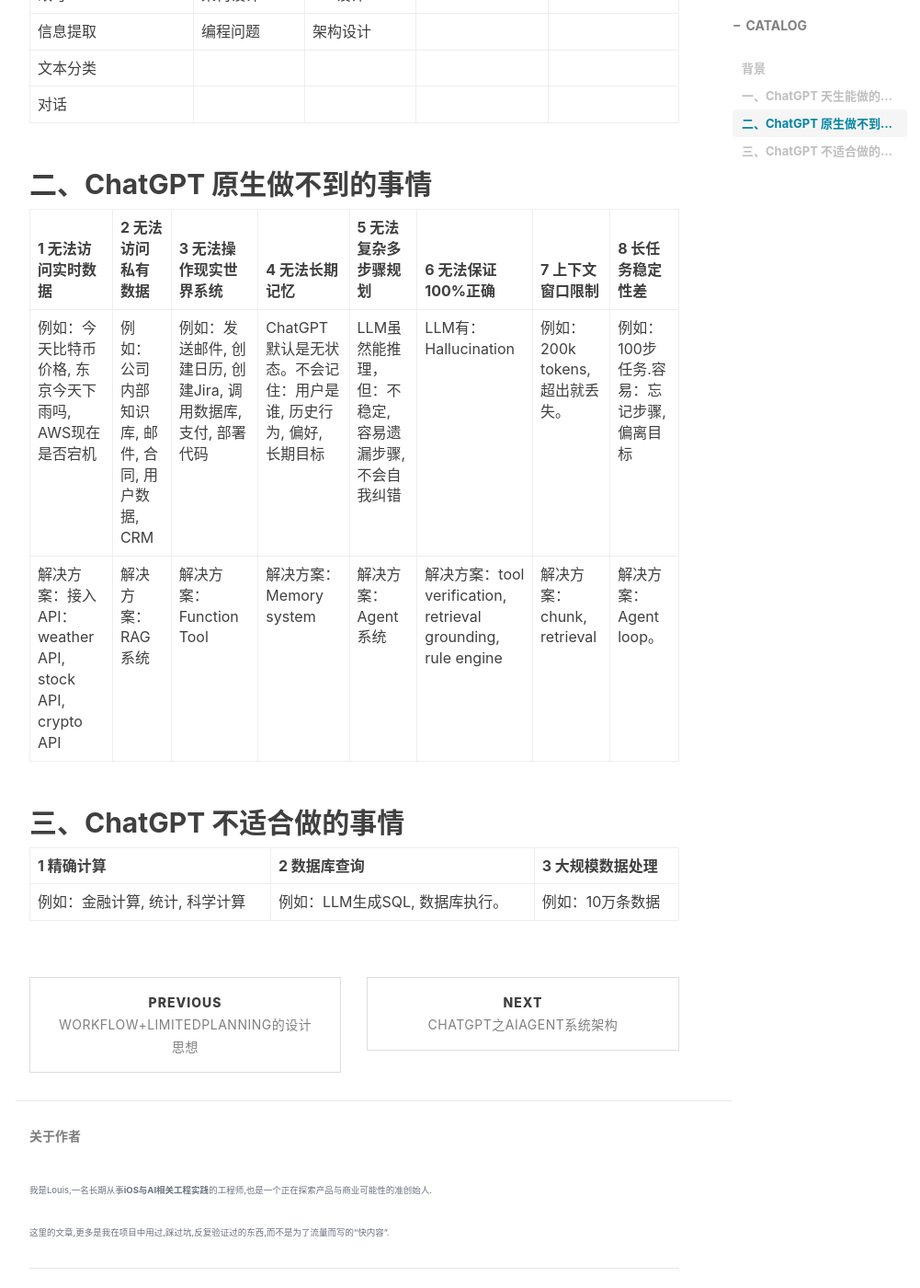
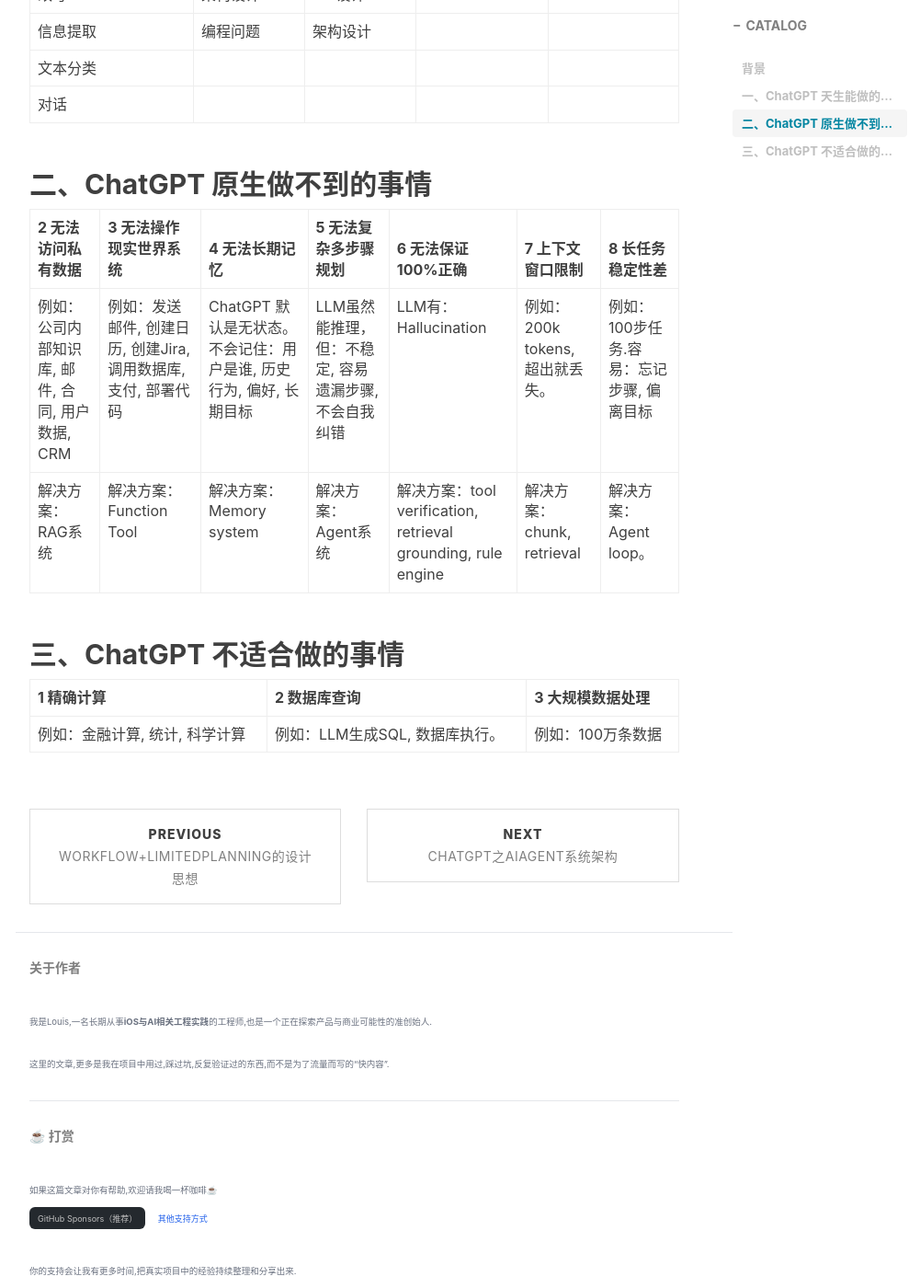
Before and after one commit to LuochuanAD/LuochuanAD.github.io, a Jekyll site: the page built from _posts/2026-03-08-ChatGPT能力界限.md, in a window 1280 px wide and 1400 px high, scrolled down 957 px. Shown: the whole window at 92% size, without its empty margins (233-1234 px from the left). Built offline with Jekyll 4.4.1, drawn with Linux system fonts in a browser that asks for light colours; nearby versions of some CDN libraries; comment, search, counter and statistics services are not loaded.

Commit message:
更新 2026-03-08-ChatGPT能力界限.md

```diff
--- a/_posts/2026-03-08-ChatGPT能力界限.md
+++ b/_posts/2026-03-08-ChatGPT能力界限.md
@@ -33,14 +33,14 @@ tags:
 
 ## 二、ChatGPT 原生做不到的事情
 
-| 1 无法访问实时数据  | 2 无法访问私有数据  | 3 无法操作现实世界系统  | 4 无法长期记忆  | 5 无法复杂多步骤规划  | 6 无法保证100%正确  | 7 上下文窗口限制 | 8 长任务稳定性差 |
-|:----------|:----------|:----------|:----------|:----------|:----------|:----------|:----------|
-| 例如：今天比特币价格, 东京今天下雨吗, AWS现在是否宕机    | 例如：公司内部知识库, 邮件, 合同, 用户数据, CRM    | 例如：发送邮件, 创建日历, 创建Jira, 调用数据库, 支付, 部署代码    | ChatGPT 默认是无状态。不会记住：用户是谁, 历史行为, 偏好, 长期目标    | LLM虽然能推理，但：不稳定, 容易遗漏步骤, 不会自我纠错    | LLM有：Hallucination    | 例如：200k tokens, 超出就丢失。| 例如：100步任务.容易：忘记步骤, 偏离目标 |
-| 解决方案：接入API：weather API, stock API, crypto API    | 解决方案：RAG系统    | 解决方案：Function Tool    | 解决方案：Memory system    | 解决方案：Agent系统    | 解决方案：tool verification, retrieval grounding, rule engine    | 解决方案：chunk, retrieval | 解决方案：Agent loop。 |
+| 2 无法访问私有数据  | 3 无法操作现实世界系统  | 4 无法长期记忆  | 5 无法复杂多步骤规划  | 6 无法保证100%正确  | 7 上下文窗口限制 | 8 长任务稳定性差 |
+|:----------|:----------|:----------|:----------|:----------|:----------|:----------|
+| 例如：公司内部知识库, 邮件, 合同, 用户数据, CRM    | 例如：发送邮件, 创建日历, 创建Jira, 调用数据库, 支付, 部署代码    | ChatGPT 默认是无状态。不会记住：用户是谁, 历史行为, 偏好, 长期目标    | LLM虽然能推理，但：不稳定, 容易遗漏步骤, 不会自我纠错    | LLM有：Hallucination    | 例如：200k tokens, 超出就丢失。| 例如：100步任务.容易：忘记步骤, 偏离目标 |
+| 解决方案：RAG系统    | 解决方案：Function Tool    | 解决方案：Memory system    | 解决方案：Agent系统    | 解决方案：tool verification, retrieval grounding, rule engine    | 解决方案：chunk, retrieval | 解决方案：Agent loop。 |
 
 
 ## 三、ChatGPT 不适合做的事情
 
 | 1 精确计算  | 2 数据库查询  | 3 大规模数据处理  |
 |:----------|:----------|:----------|
-| 例如：金融计算, 统计, 科学计算    | 例如：LLM生成SQL, 数据库执行。    | 例如：10万条数据    |
+| 例如：金融计算, 统计, 科学计算    | 例如：LLM生成SQL, 数据库执行。    | 例如：100万条数据    |
```
